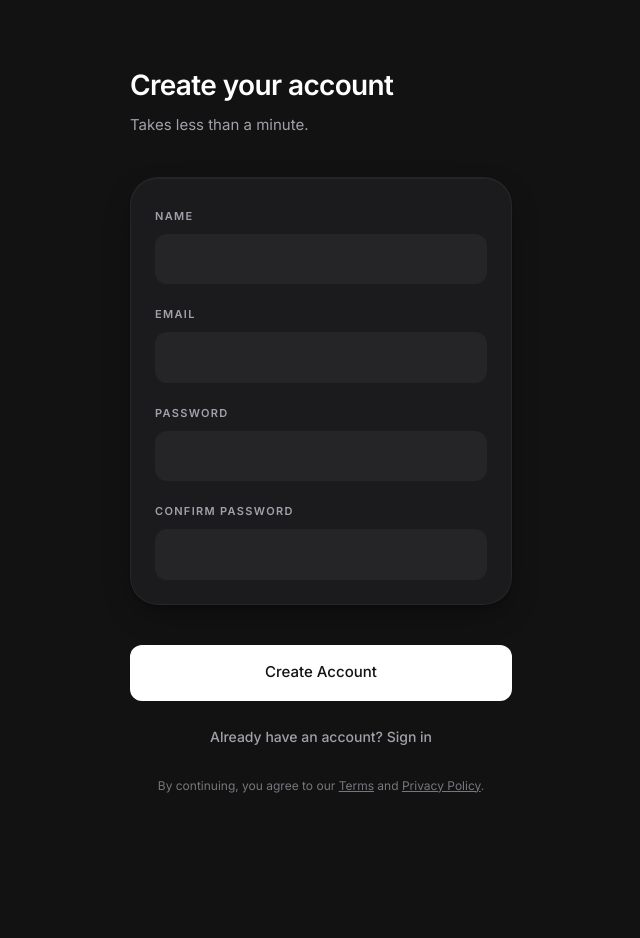
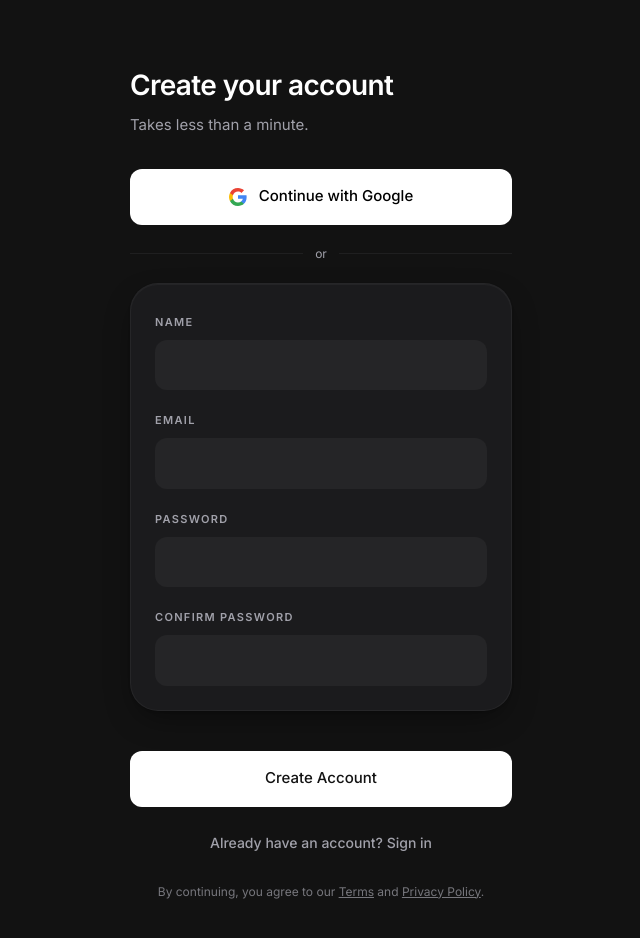
Before and after one commit to Fab-crypto/moneyos-next, a Next.js app: page /auth/signup in a window 1280 px wide. Shown: the top 938 px of the page, without its empty margins (319-959 px from the left). Before the commit the page ends 835 px from the top, so only its background shows below. Built offline with nearby package versions, Linux system fonts and the light colour scheme; no server answers.

Commit message:
Add Google Sign-In via OAuth to login and signup pages

```diff
--- /dev/null
+++ b/app/auth/callback/route.ts
@@ -0,0 +1,25 @@
+import { createClient } from "@/lib/supabase/server";
+import { NextResponse } from "next/server";
+
+export async function GET(request: Request) {
+  const requestUrl = new URL(request.url);
+  const code = requestUrl.searchParams.get("code");
+  const next = requestUrl.searchParams.get("next") ?? "/dashboard";
+
+  if (code) {
+    const supabase = await createClient();
+
+    const { error } = await supabase.auth.exchangeCodeForSession(code);
+
+    if (!error) {
+      return NextResponse.redirect(new URL(next, requestUrl.origin));
+    }
+
+    console.error("[auth/callback] exchangeCodeForSession failed:", error.message);
+  }
+
+  const errorUrl = new URL("/auth/login", requestUrl.origin);
+  errorUrl.searchParams.set("error", "Google sign-in failed. Please try again.");
+
+  return NextResponse.redirect(errorUrl);
+}
--- a/app/auth/signup/page.tsx
+++ b/app/auth/signup/page.tsx
@@ -9,6 +9,29 @@ import { supabase } from "@/lib/supabase";
 
 const EASE = [0.22, 1, 0.36, 1] as const;
 
+function GoogleIcon() {
+  return (
+    <svg width="18" height="18" viewBox="0 0 18 18" xmlns="http://www.w3.org/2000/svg">
+      <path
+        fill="#4285F4"
+        d="M17.64 9.2c0-.64-.06-1.25-.16-1.84H9v3.48h4.84a4.14 4.14 0 0 1-1.8 2.72v2.26h2.9c1.7-1.56 2.68-3.87 2.68-6.62z"
+      />
+      <path
+        fill="#34A853"
+        d="M9 18c2.43 0 4.47-.8 5.96-2.18l-2.9-2.26c-.8.54-1.84.86-3.06.86-2.35 0-4.34-1.59-5.05-3.72H.96v2.33A9 9 0 0 0 9 18z"
+      />
+      <path
+        fill="#FBBC05"
+        d="M3.95 10.7A5.4 5.4 0 0 1 3.67 9c0-.59.1-1.17.28-1.7V4.97H.96A9 9 0 0 0 0 9c0 1.45.35 2.83.96 4.03l2.99-2.33z"
+      />
+      <path
+        fill="#EA4335"
+        d="M9 3.58c1.32 0 2.51.46 3.44 1.35l2.58-2.58C13.46.89 11.43 0 9 0A9 9 0 0 0 .96 4.97l2.99 2.33C4.66 5.17 6.65 3.58 9 3.58z"
+      />
+    </svg>
+  );
+}
+
 export default function SignupPage() {
   const router = useRouter();
   const [checkingSession, setCheckingSession] = useState(true);
@@ -19,6 +42,7 @@ export default function SignupPage() {
   const [confirmPassword, setConfirmPassword] = useState("");
   const [error, setError] = useState<string | null>(null);
   const [submitting, setSubmitting] = useState(false);
+  const [googleLoading, setGoogleLoading] = useState(false);
 
   useEffect(() => {
     supabase.auth.getSession().then(({ data: { session } }) => {
@@ -64,6 +88,24 @@ export default function SignupPage() {
     }
   }
 
+  async function handleGoogleSignIn() {
+    setError(null);
+    setGoogleLoading(true);
+
+    const { error } = await supabase.auth.signInWithOAuth({
+      provider: "google",
+      options: {
+        redirectTo: `${window.location.origin}/auth/callback?next=/dashboard`,
+      },
+    });
+
+    if (error) {
+      console.error("[signup] Google sign-in failed:", error);
+      setError("Google sign-in failed. Please try again.");
+      setGoogleLoading(false);
+    }
+  }
+
   if (checkingSession) {
     return (
       <div className="flex min-h-screen items-center justify-center bg-background">
@@ -87,13 +129,36 @@ export default function SignupPage() {
           <p className="mt-2 text-[15px] text-muted-foreground">Takes less than a minute.</p>
         </motion.div>
 
+        <motion.div
+          initial={{ opacity: 0, y: 16 }}
+          animate={{ opacity: 1, y: 0 }}
+          transition={{ delay: 0.08, duration: 0.5, ease: EASE }}
+          className="mt-8"
+        >
+          <button
+            type="button"
+            onClick={handleGoogleSignIn}
+            disabled={googleLoading || submitting}
+            className="flex h-14 w-full items-center justify-center gap-3 rounded-xl bg-white text-[15px] font-medium text-black transition-opacity disabled:opacity-50 [@media(hover:hover)]:hover:opacity-90"
+          >
+            <GoogleIcon />
+            {googleLoading ? "Redirecting..." : "Continue with Google"}
+          </button>
+
+          <div className="my-5 flex items-center gap-3">
+            <div className="h-px flex-1 bg-border/50" />
+            <span className="text-[12px] text-muted-foreground">or</span>
+            <div className="h-px flex-1 bg-border/50" />
+          </div>
+        </motion.div>
+
         <motion.form
           initial={{ opacity: 0, y: 16 }}
           animate={{ opacity: 1, y: 0 }}
-          transition={{ delay: 0.1, duration: 0.5, ease: EASE }}
+          transition={{ delay: 0.16, duration: 0.5, ease: EASE }}
           onSubmit={handleSubmit}
           noValidate
-          className="mt-10 flex flex-1 flex-col"
+          className="flex flex-1 flex-col"
         >
           <div className="card-premium space-y-4 p-6">
             <Field label="Name">
@@ -156,7 +221,7 @@ export default function SignupPage() {
           <div className="mt-auto flex flex-col gap-3 pb-[max(2.5rem,env(safe-area-inset-bottom))] pt-10">
             <button
               type="submit"
-              disabled={submitting}
+              disabled={submitting || googleLoading}
               className="flex h-14 items-center justify-center gap-2 rounded-xl bg-foreground text-[15px] font-medium text-background transition-opacity hover:opacity-90 active:opacity-80 disabled:opacity-50"
             >
               {submitting && <Loader2 size={16} className="animate-spin" />}
```
